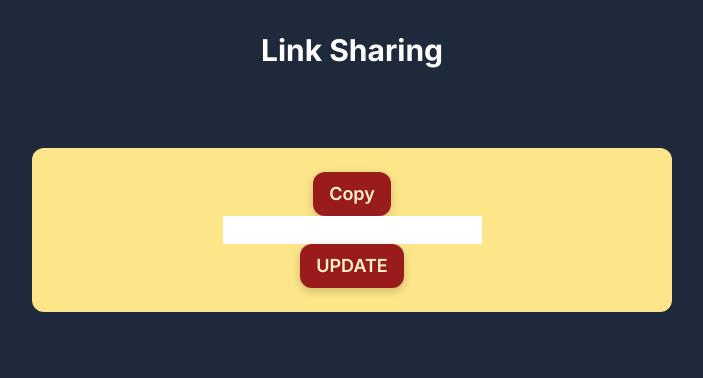
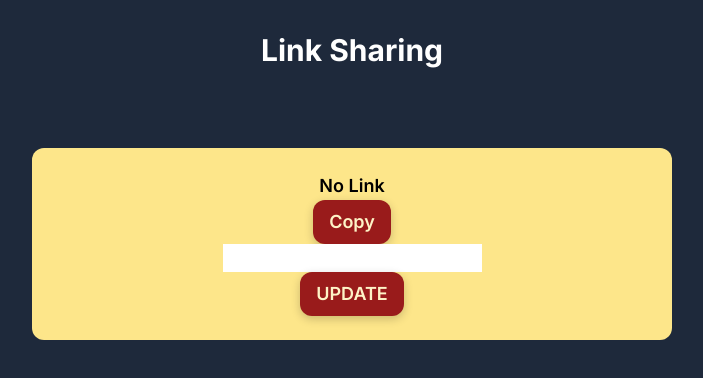
Before and after one commit to brandonmcconathy/link-sharing, a Next.js app: page / in a window 1280 px wide. Shown: the top 378 px of the page, without its empty margins (288-991 px from the left). Built offline with nearby package versions, Linux system fonts and the light colour scheme.

Commit message:
Added case for having empty link

```diff
--- a/src/app/page.tsx
+++ b/src/app/page.tsx
@@ -8,7 +8,7 @@ export default function Home() {
       <main className="flex flex-col justify-center items-center">
         <h1 className="mt-8 mb-20 text-3xl font-bold">Link Sharing</h1>
         <div className="bg-amber-200 flex flex-col justify-center items-center text-black text-lg font-semibold py-6 px-5 rounded-xl w-1/2">
-          <Link href={link} target="_blank"></Link>
+          {link == '' ? <h1>No Link</h1> : <Link href={link} target="_blank"></Link>}
           <button className="bg-red-800 px-4 py-2 rounded-xl font-semibold text-amber-100 box-pop hover:bg-red-900 hover:text-amber-50 transition duration-300">Copy</button>
           <input></input>
           <button className="bg-red-800 px-4 py-2 rounded-xl font-semibold text-amber-100 box-pop hover:bg-red-900 hover:text-amber-50 transition duration-300">UPDATE</button>
```
